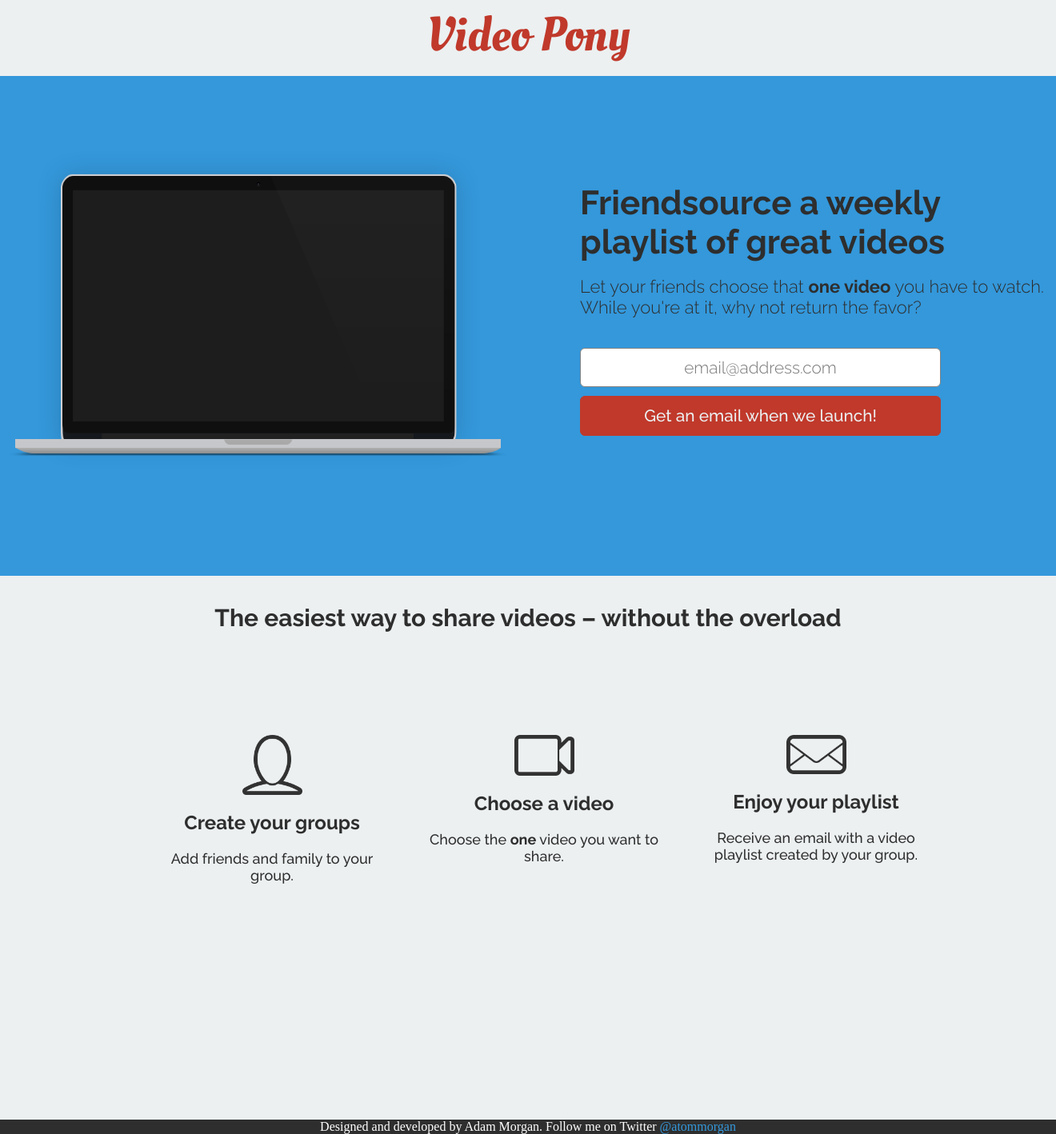
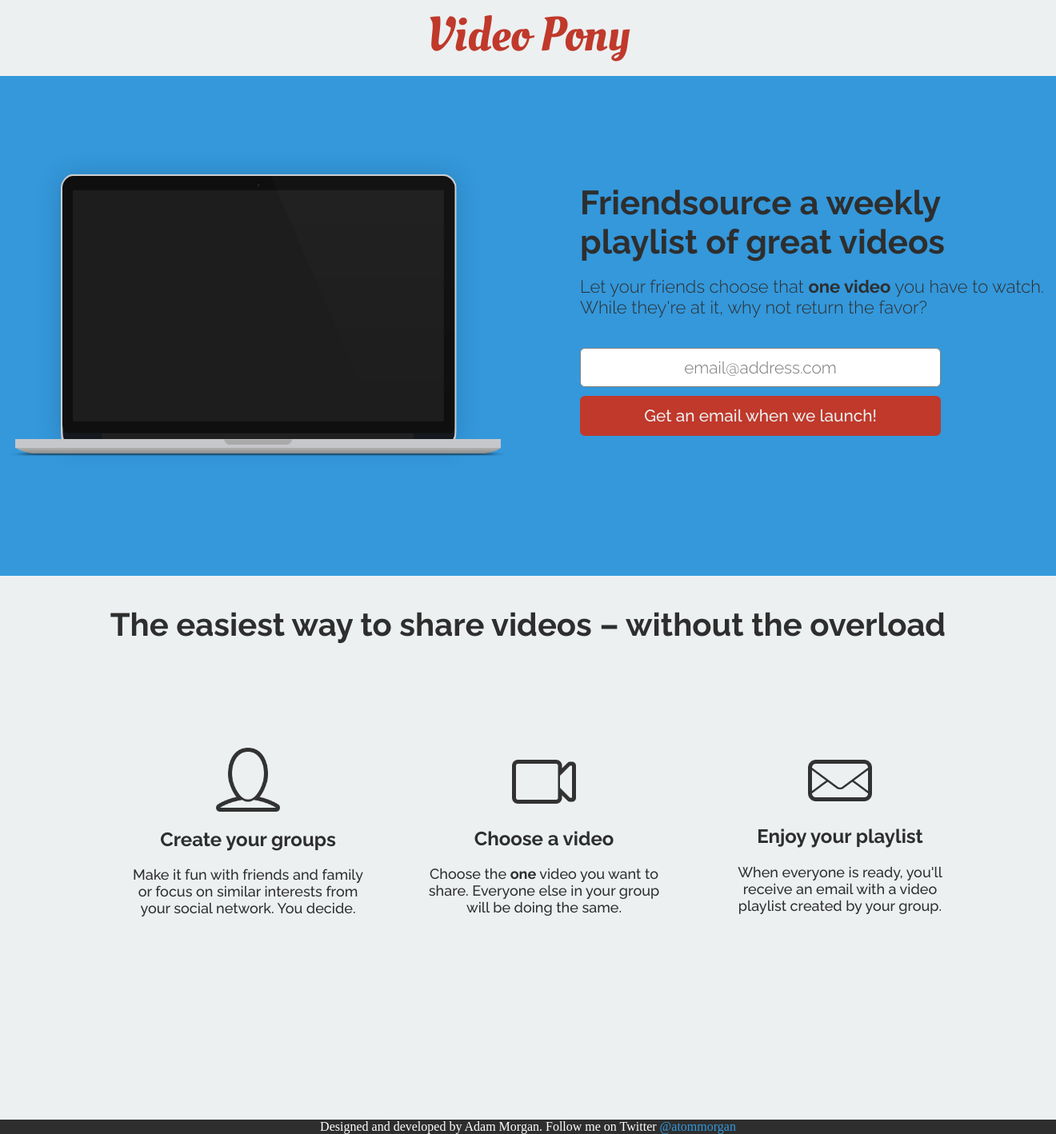
Before and after one commit to atom-morgan/videohub, a PHP site: page / in a window 1320 px wide. Shown: the whole page at 80% size. Run offline with PHP 8.4, Linux system fonts and the light colour scheme.

Commit message:
Fixed content columns and vertical alignment

```diff
--- a/index.html
+++ b/index.html
@@ -25,7 +25,7 @@
       <div id="header-div-body">
         <span id="header-tagline">Friendsource a weekly playlist of great videos</span>
         <br /><br />
-        <span id="header-subtagline">Let your friends choose that <strong>one video</strong> you have to watch. <br />While you're at it, why not return the favor?</span>
+        <span id="header-subtagline">Let your friends choose that <strong>one video</strong> you have to watch. <br />While they're at it, why not return the favor?</span>
         <br /><br />
         <div id="header-signup">
           <form action="" method="POST">
@@ -41,25 +41,29 @@
 
   <div class="content-div">
     <div class="content-div-header">
-      <h2>The easiest way to share videos  –  without the overload</h2>
+      <h1>The easiest way to share videos  –  without the overload</h1>
     </div>
     <br /><br />
     <div class="table">
       <ul class="process">
         <li class="process-header">
-          <img src="images/user.png" class="process-image"/>
+          <img src="images/user.png" class="process-image-tall"/>
           <h2>Create your groups</h2>
-          <p>Add friends and family to your group.</p>
+          <p>Make it fun with friends and family or focus on similar interests from your social network. You decide.</p>
         </li>
         <li class="process-header">
-          <img src="images/video.png" class="process-image"/>
-          <h2>Choose a video</h2>
-          <p>Choose the <strong>one</strong> video you want to share.</p>
+          <img src="images/video.png" class="process-image-flat"/>
+          <div class="short-image">
+            <h2>Choose a video</h2>
+            <p>Choose the <strong>one</strong> video you want to share. Everyone else in your group will be doing the same.</p>
+          </div>
         </li>
         <li class="process-header">
-          <img src="images/mail.png" class="process-image"/>
-          <h2>Enjoy your playlist</h2>
-          <p>Receive an email with a video playlist created by your group.</p>
+          <img src="images/mail.png" class="process-image-flat"/>
+          <div class="short-image">
+            <h2>Enjoy your playlist</h2>
+            <p>When everyone is ready, you'll receive an email with a video playlist created by your group.</p>
+          </div>
         </li>
       </ul>
     </div>
--- a/stylesheet/base.css
+++ b/stylesheet/base.css
@@ -195,15 +195,22 @@ CONTENT SECTION
 	max-width: 300px;
 	display: inline;
 	margin: 0px 10px;
-	padding: 50px 10px 0px 10px;
+	padding: 50px 25px 0px 25px;
 }
 
-.process-image {
-	width: 75px;
+.short-image {
+	padding-top: 9px;
+}
+
+.process-image-tall {
+	width: 80px;
 	height: auto;
 }
 
-.process-header h2 {
+.process-image-flat {
+	width: 80px;
+	height: auto;
+	padding-top: 15px;
 }
 
 .process-header p {
```
